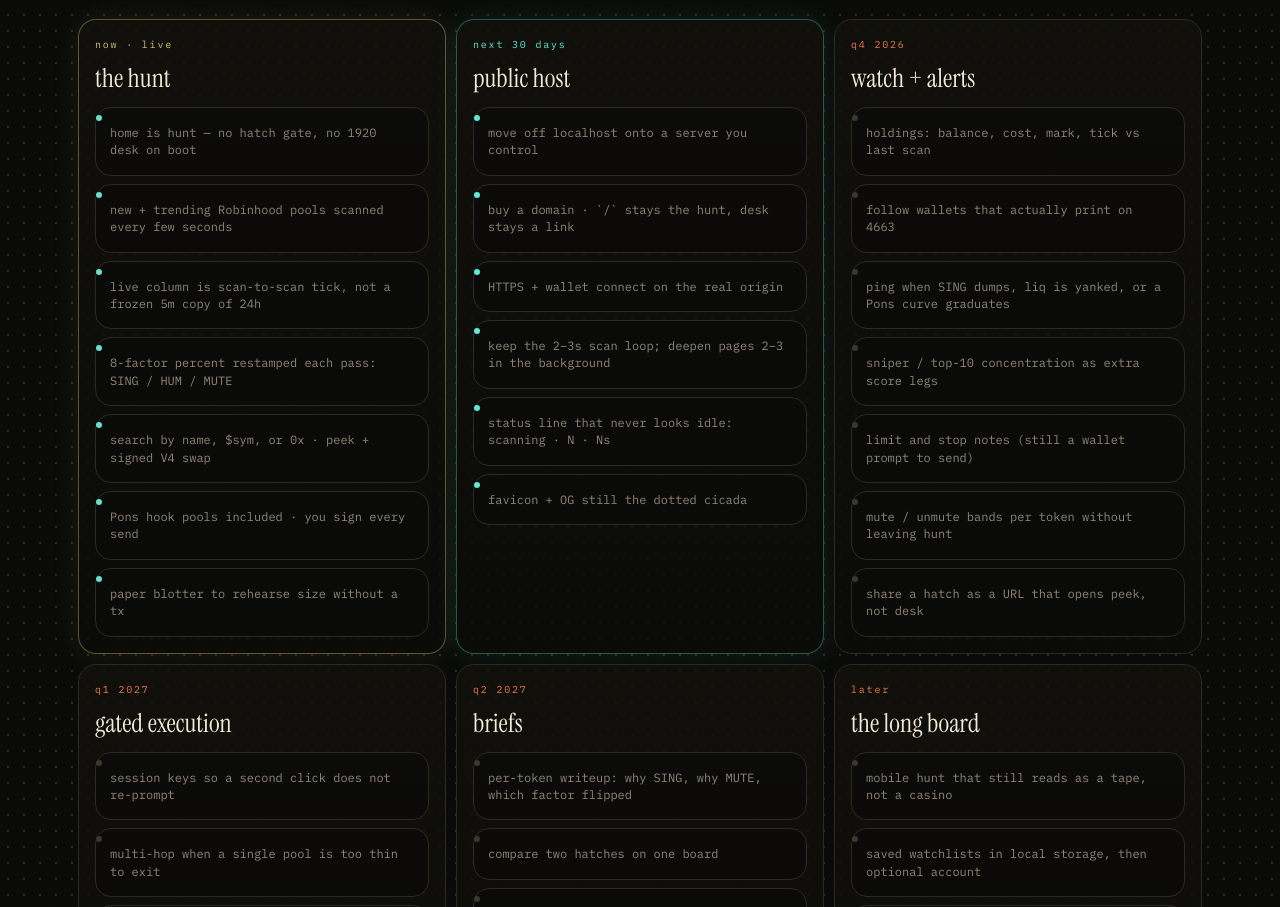
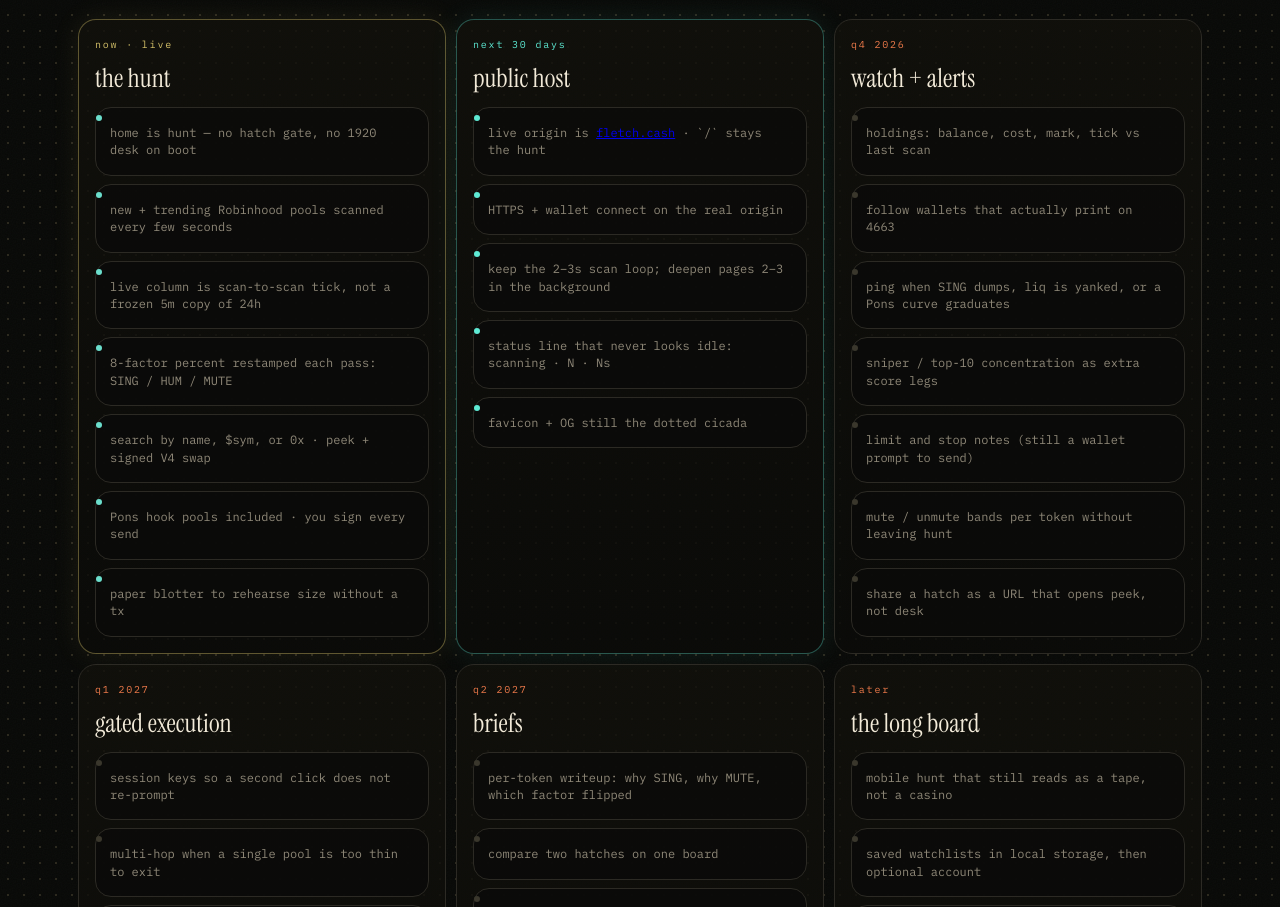
Before and after one commit to rimtoln/fletch, a website built with Vite: page index.html in a window 1280 px wide. Shown: the part 1833-2740 px from the top of the page. Built offline with nearby package versions, Linux system fonts and the light colour scheme; no server answers; files whose address does not match are found by name.

Commit message:
Point the README at fletch.cash instead of localhost.

```diff
--- a/index.html
+++ b/index.html
@@ -9,6 +9,7 @@
   <meta name="theme-color" content="#070806">
   <meta property="og:title" content="FLETCH — hunt what is valuable">
   <meta property="og:description" content="Live hatch tape for Robinhood 4663. The valuable is not listed. It is hunted.">
+  <meta property="og:url" content="https://fletch.cash">
   <meta property="og:image" content="./docs/hunt.png">
   <link rel="preconnect" href="https://fonts.googleapis.com">
   <link rel="preconnect" href="https://fonts.gstatic.com" crossorigin>
@@ -260,8 +261,7 @@
           <div class="road-when">next 30 days</div>
           <h3>public host</h3>
           <ul>
-            <li>move off localhost onto a server you control</li>
-            <li>buy a domain · `/` stays the hunt, desk stays a link</li>
+            <li>live origin is <a href="https://fletch.cash">fletch.cash</a> · `/` stays the hunt</li>
             <li>HTTPS + wallet connect on the real origin</li>
             <li>keep the 2–3s scan loop; deepen pages 2–3 in the background</li>
             <li>status line that never looks idle: scanning · N · Ns</li>
```
Also changed, not shown: README.md.
